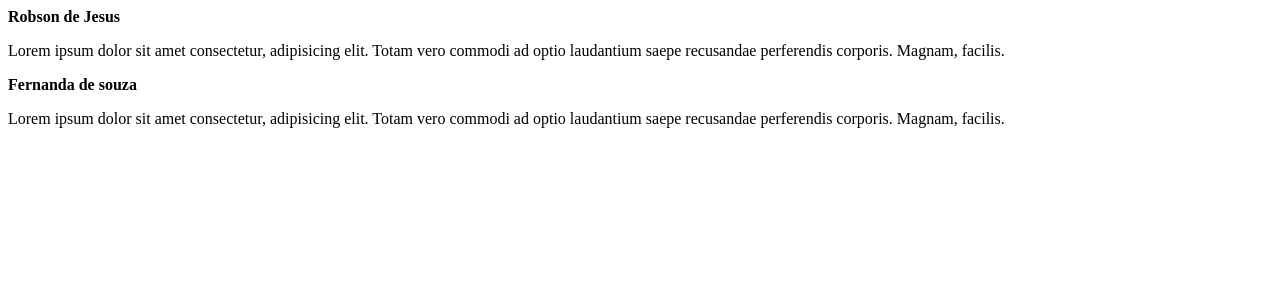
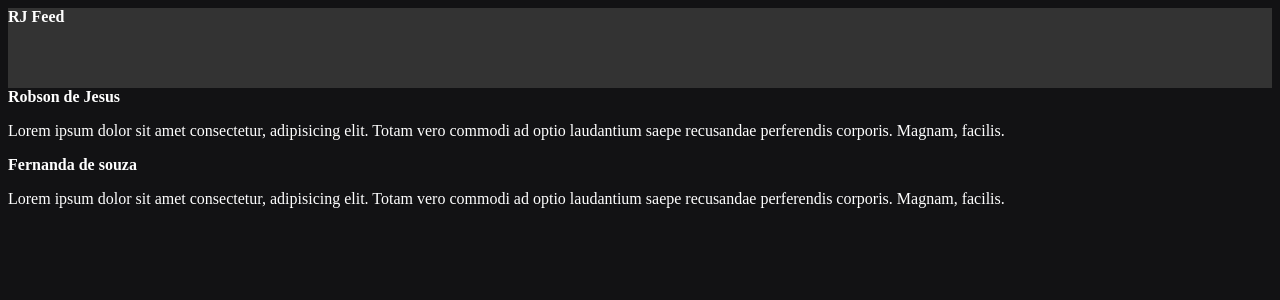
Before and after one commit to robsondejesus1996/feed-rj, a React (Vite) app: page / in a window 1280 px wide. Shown: the top 300 px of the page. Built offline with nearby package versions, Linux system fonts and the light colour scheme.

Commit message:
Configuração Header

```diff
--- a/src/App.jsx
+++ b/src/App.jsx
@@ -1,9 +1,14 @@
 import {Post} from './Post'
+import { Header } from './components/Header'
+
+import './styles.css'
 
 export function App() {
 
   return (
     <>
+
+     <Header/>
      <Post
       author="Robson de Jesus"
       content="Lorem ipsum dolor sit amet consectetur, adipisicing elit. Totam vero commodi ad optio laudantium saepe recusandae perferendis corporis. Magnam, facilis."
--- /dev/null
+++ b/src/components/Header.jsx
@@ -0,0 +1,12 @@
+import styles from './Header.module.css'
+
+console.log(styles)
+
+
+export function Header(){
+    return(
+        <header className={styles.header}>
+            <strong>RJ Feed</strong>
+        </header>
+    );
+}
--- /dev/null
+++ b/src/components/Header.module.css
@@ -0,0 +1,4 @@
+.header{
+    background: #333;
+    height: 80px;
+}
--- /dev/null
+++ b/src/styles.css
@@ -0,0 +1,4 @@
+body{
+    background: #121214;
+    color: #fff;
+}
```
